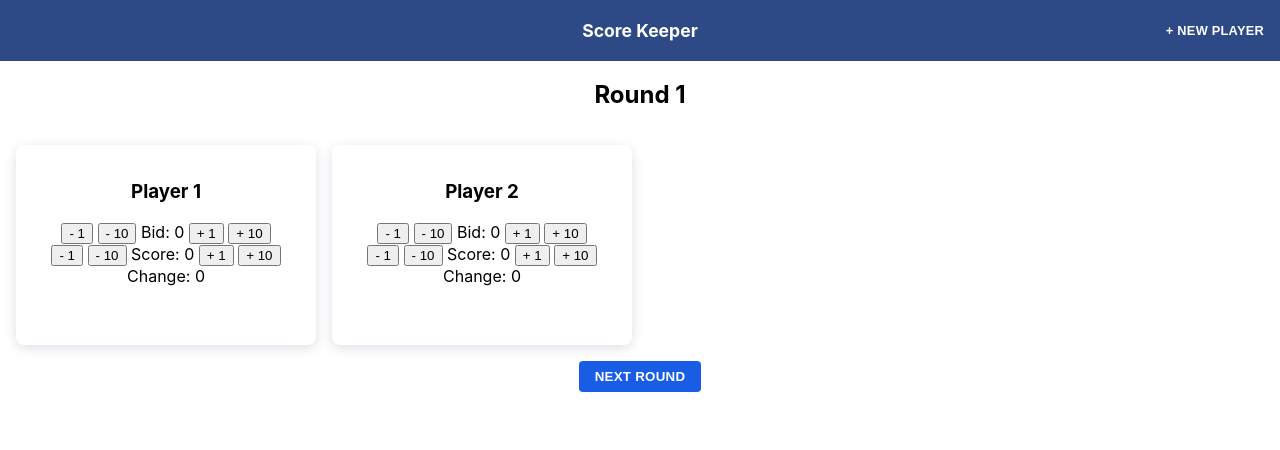
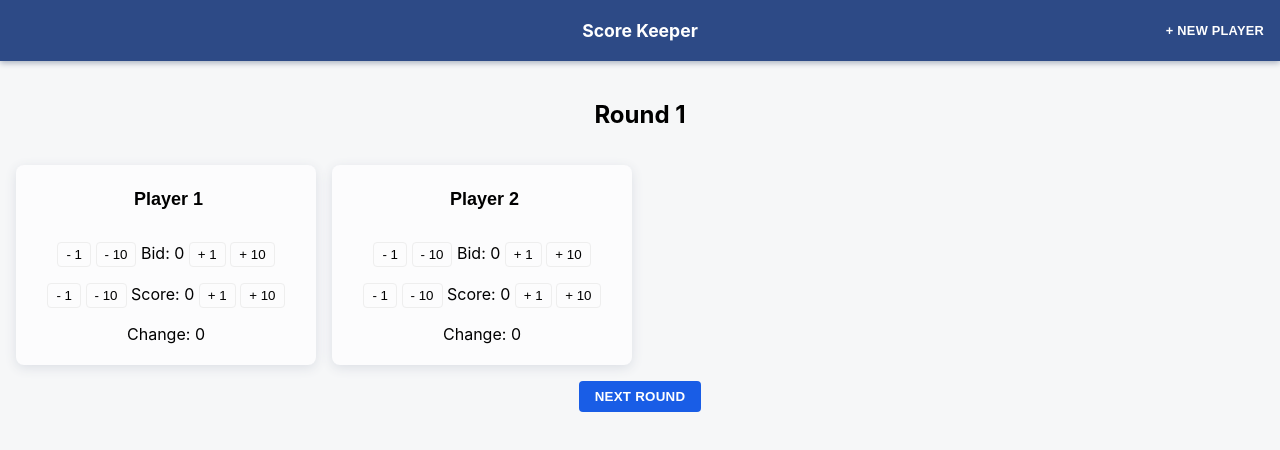
Before and after one commit to chrisuworld/score-keeper, a React (Create React App) app: page / in a window 1280 px wide. Shown: the top 450 px of the page. Built offline with nearby package versions, Linux system fonts and the light colour scheme.

Commit message:
minor styling cleanup

```diff
--- a/src/App.css
+++ b/src/App.css
@@ -1,5 +1,6 @@
 main {
   text-align: center;
+  padding-top: 80px;
 }
 .card-grid {
   display: grid;
--- a/src/App.js
+++ b/src/App.js
@@ -10,7 +10,8 @@ function App () {
     setPlayerBid,
     setPlayerScore,
     startNextRound,
-    addPlayer
+    addPlayer,
+    setPlayerName
   } = usePlayers()
   const [round, setRound] = useState(1)
 
@@ -31,6 +32,7 @@ function App () {
               player={p}
               setBid={setPlayerBid}
               setScore={setPlayerScore}
+              setName={setPlayerName}
             />
           ))}
         </div>
--- a/src/PlayerCard.css
+++ b/src/PlayerCard.css
@@ -2,4 +2,27 @@
   border-radius: 0.5rem;
   box-shadow: 0 3px 12px 0 hsl(220, 15%, 88%);
   padding: 1rem;
+  background-color: hsl(220, 15%, 99%);
 }
+.PlayerCard > div {
+  padding: 0.5rem 0;
+}
+
+.name {
+  font-size: 1.125rem;
+  font-weight: 600;
+  border: none;
+  background-color: transparent;
+  margin-bottom: 1rem;
+}
+.isEditing {
+  padding: 0.5rem 1rem;
+  text-align: center;
+}
+
+button {
+  padding: 0.25rem 0.5rem;
+  border-radius: 0.25rem;
+  border: 1px solid #eee;
+  background-color: transparent;
+}
--- a/src/PlayerCard.js
+++ b/src/PlayerCard.js
@@ -1,24 +1,32 @@
 import React from 'react'
 import './PlayerCard.css'
 
-export default function PlayerCard ({ player, setBid, setScore }) {
+export default function PlayerCard ({ player, setBid, setScore, setName }) {
   const { id, name, bid, score, prevScore } = player
   const changeBid = delta => setBid(id, bid + delta)
   const changeScore = delta => setScore(id, score + delta)
+  const changeName = event => setName(id, event.target.value)
 
   return (
     <section className='PlayerCard'>
-      <h3>{name}</h3>
+      <input
+        type='text'
+        value={name}
+        onChange={changeName}
+        className='name isEditing'
+      />
       <div>
         <button onClick={() => changeBid(-1)}>- 1</button>{' '}
         <button onClick={() => changeBid(-10)}>- 10</button> Bid: {bid}{' '}
         <button onClick={() => changeBid(1)}>+ 1</button>{' '}
         <button onClick={() => changeBid(10)}>+ 10</button>
       </div>
-      <button onClick={() => changeScore(-1)}>- 1</button>{' '}
-      <button onClick={() => changeScore(-10)}>- 10</button> Score: {score}{' '}
-      <button onClick={() => changeScore(1)}>+ 1</button>{' '}
-      <button onClick={() => changeScore(10)}>+ 10</button>
+      <div>
+        <button onClick={() => changeScore(-1)}>- 1</button>{' '}
+        <button onClick={() => changeScore(-10)}>- 10</button> Score: {score}{' '}
+        <button onClick={() => changeScore(1)}>+ 1</button>{' '}
+        <button onClick={() => changeScore(10)}>+ 10</button>
+      </div>
       <div>Change: {score - prevScore}</div>
     </section>
   )
--- a/src/TheHeader.js
+++ b/src/TheHeader.js
@@ -18,7 +18,12 @@ const styles = {
     padding: '0.5rem 0',
     display: 'grid',
     gridTemplateColumns: '1fr auto 1fr',
-    gridGap: '0.5rem'
+    gridGap: '0.5rem',
+    boxShadow: '0 2px 6px 0 hsl(220, 15%, 70%)',
+    position: 'fixed',
+    top: 0,
+    left: 0,
+    right: 0
   },
   pageTitle: {
     fontSize: '1.1rem',
--- a/src/index.css
+++ b/src/index.css
@@ -11,6 +11,7 @@ html {
 }
 
 body {
+  background-color: hsl(220, 15%, 97%);
   margin: 0;
   padding: 0;
   font-family: -apple-system, BlinkMacSystemFont, 'Segoe UI', 'Roboto', 'Oxygen',
```
